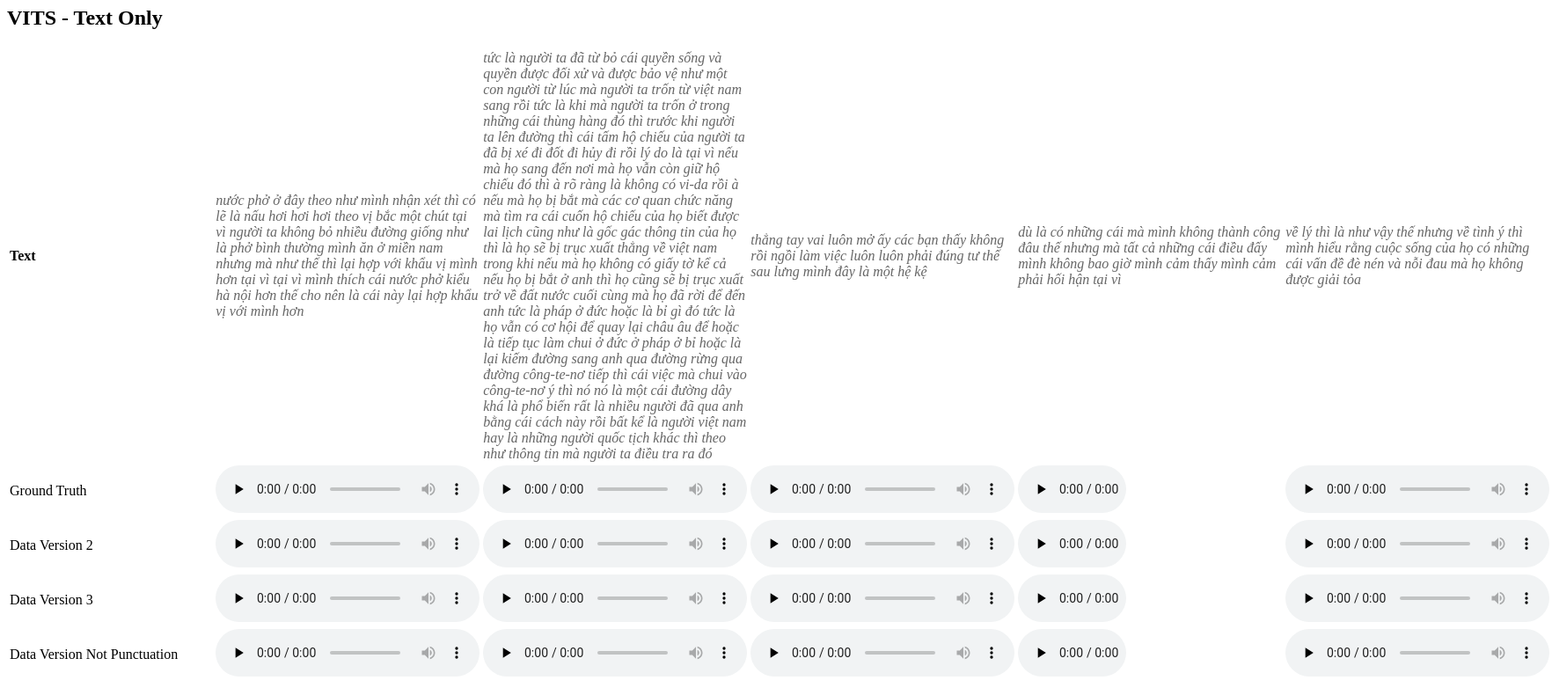
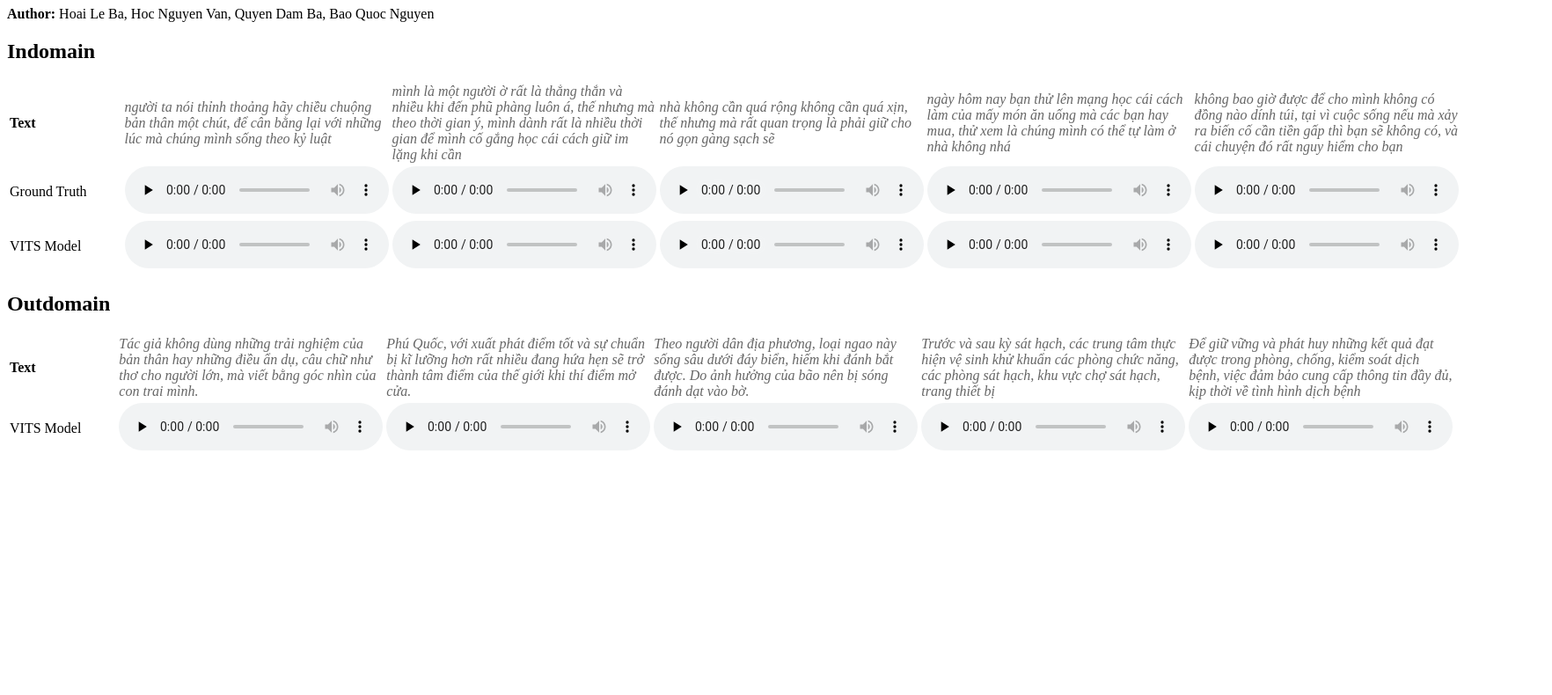
Before and after one commit to vanhocvp/vlsp_tts_demo, a plain HTML site: page index.html in a window 1280 px wide. Shown: the part 73-863 px from the top of the page at 88% size, 1764 px wide, since content can reach past the window. After the commit the page ends 800 px from the top, so only its background shows below. Drawn offline with Linux system fonts and the light colour scheme.

Commit message:
Demo indomain and outdomain

```diff
--- a/index.html
+++ b/index.html
@@ -21,9 +21,54 @@
 </head>
 <body>
     <div>
-        <h1>VLSP 2021 - TTS DEMO - VITS MODEL</h1>
-        <h2>VITS - Text Only</h2>
+        <h1>Development of Smartcall Vietnamese Text-to-Speech for VLSP 2021</h1>
+        <p>
+            <strong>Author:</strong>
+            Hoai Le Ba, Hoc Nguyen Van, Quyen Dam Ba, Bao Quoc Nguyen
+        </p>
+        <h2>Indomain</h2>
         <table>
+            <tbody>
+                <tr>
+                    <td>
+                        <h4>Text</h4>
+                    </td>
+                    <td class="text">
+                        người ta nói thỉnh thoảng hãy chiều chuộng bản thân một chút, để cân bằng lại với những lúc mà chúng mình sống theo kỷ luật
+                    </td>
+                    <td class="text">
+                        mình là một người ờ rất là thẳng thắn và nhiều khi đến phũ phàng luôn á, thế nhưng mà theo thời gian ý, mình dành rất là nhiều thời gian để mình cố gắng học cái cách giữ im lặng khi cần
+                    </td>
+                    <td class="text">
+                        nhà không cần quá rộng không cần quá xịn, thế nhưng mà rất quan trọng là phải giữ cho nó gọn gàng sạch sẽ
+                    </td>
+                    <td class="text">
+                        ngày hôm nay bạn thử lên mạng học cái cách làm của mấy món ăn uống mà các bạn hay mua, thử xem là chúng mình có thể tự làm ở nhà không nhá
+                    </td>
+                    <td class="text">
+                        không bao giờ được để cho mình không có đồng nào dính túi, tại vì cuộc sống nếu mà xảy ra biến cố cần tiền gấp thì bạn sẽ không có, và cái chuyện đó rất nguy hiểm cho bạn
+                    </td>
+                </tr>
+            </tbody>
+            <tr>
+                <td class="first-col">Ground Truth</td>
+                <td><audio controls preload="none" src="audio/indomain/audio_1-016852-017368.wav"><audio></td>
+                <td><audio controls preload="none" src="audio/indomain/audio_10-007170-008005.wav"><audio></td>
+                <td><audio controls preload="none" src="audio/indomain/audio_11-002036-002559.wav"><audio></td>
+                <td><audio controls preload="none" src="audio/indomain/audio_11-011390-012034.wav"><audio></td>
+                <td><audio controls preload="none" src="audio/indomain/audio_12-010782-011516.wav"><audio></td>
+            </tr>
+            <tr>
+                <td class="first-col">VITS Model</td>
+                <td><audio controls preload="none" src="audio/indomain/1_in.wav"><audio></td>
+                <td><audio controls preload="none" src="audio/indomain/2_in.wav"><audio></td>
+                <td><audio controls preload="none" src="audio/indomain/3_in.wav"><audio></td>
+                <td><audio controls preload="none" src="audio/indomain/4_in.wav"><audio></td>
+                <td><audio controls preload="none" src="audio/indomain/5_in.wav"><audio></td>
+
+            </tr>
+        </table>
+        <!-- <table>
             <tbody>
                 <tr>
                     <td>
@@ -146,10 +191,10 @@
                 </tr>
             </tbody>
         </table>
-    </div>
+    </div> -->
 
     <div>
-        <h2>News Text</h2>
+        <h2>Outdomain</h2>
         <table>
             <tbody>
                 <tr>
@@ -173,7 +218,7 @@
                     </td>
                 </tr>
                 <tr>
-                    <td class="first-col">VITS (data v2)</td>
+                    <td class="first-col">VITS Model</td>
                     <td><audio controls preload="none" src="audio/news/vits_1.wav"><audio></td>
                     <td><audio controls preload="none" src="audio/news/vits_2.wav"><audio></td>
                     <td><audio controls preload="none" src="audio/news/vits_3.wav"><audio></td>
```
Also changed, not shown: 10 other files.
